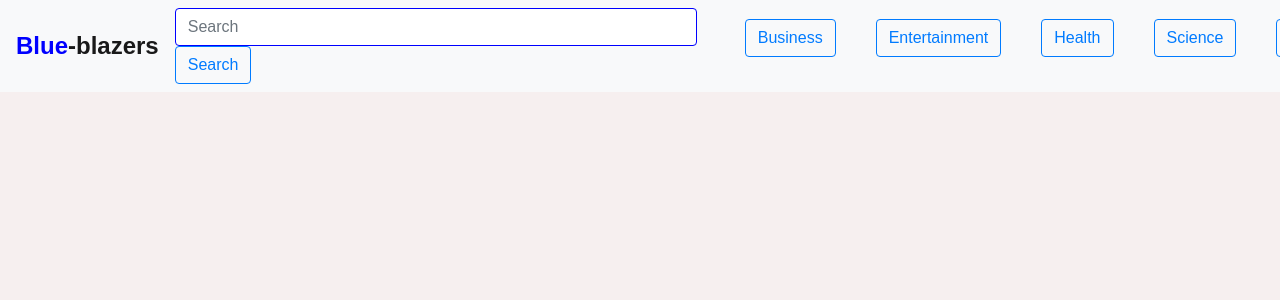
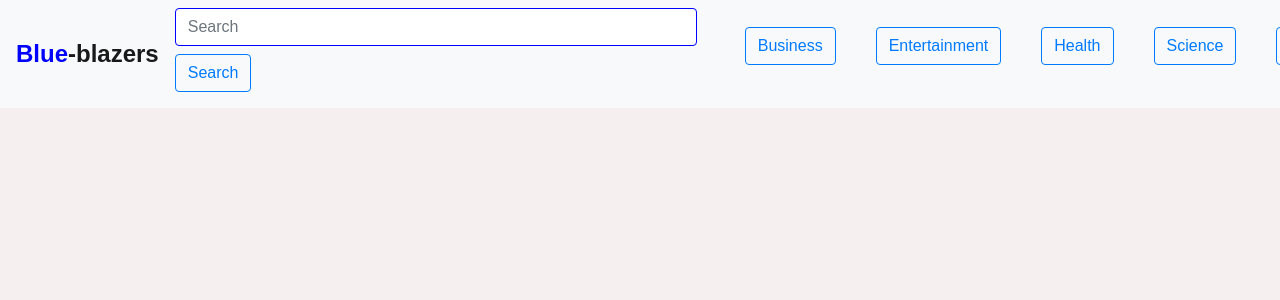
Before and after one commit to DT1768/Trending-news-social-application, a Node server app: template v1/views/news.ejs in a window 1280 px wide. Shown: the top 300 px of the page. Run offline with Node 20, Linux system fonts and the light colour scheme; the template is opened without the code that fills it, so the values that code supplies are empty; some libraries are stand-ins or nearby versions.

Commit message:
nav-bar update

```diff
--- a/v1/views/news.ejs
+++ b/v1/views/news.ejs
@@ -33,7 +33,8 @@
             <form class="form-inline my-2 my-lg-0 " action="/search" method="POST">
                 <input class="form-control mr-sm-2"  name="search" type="search" placeholder="Search" style="width: 522px;border-color: blue;"
                     aria-label="Search">
-                <button class="btn btn-outline-primary my-2 my-sm-0" type="submit">Search</button>
+
+                <button class="btn btn-outline-primary my-2 my-sm-2" type="submit">Search</button>
             </form>
             <div class="navbar-nav mx-auto">
                 <ul class="nav-item">
```
